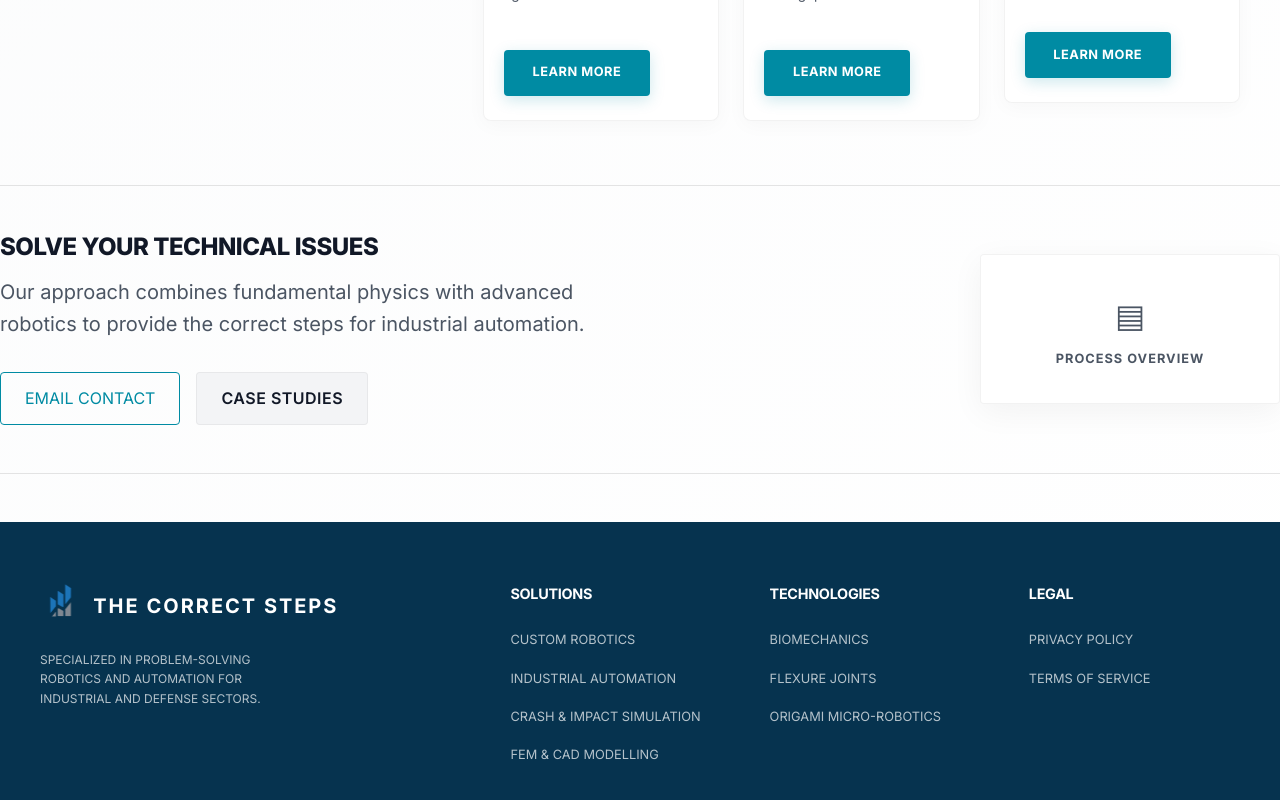
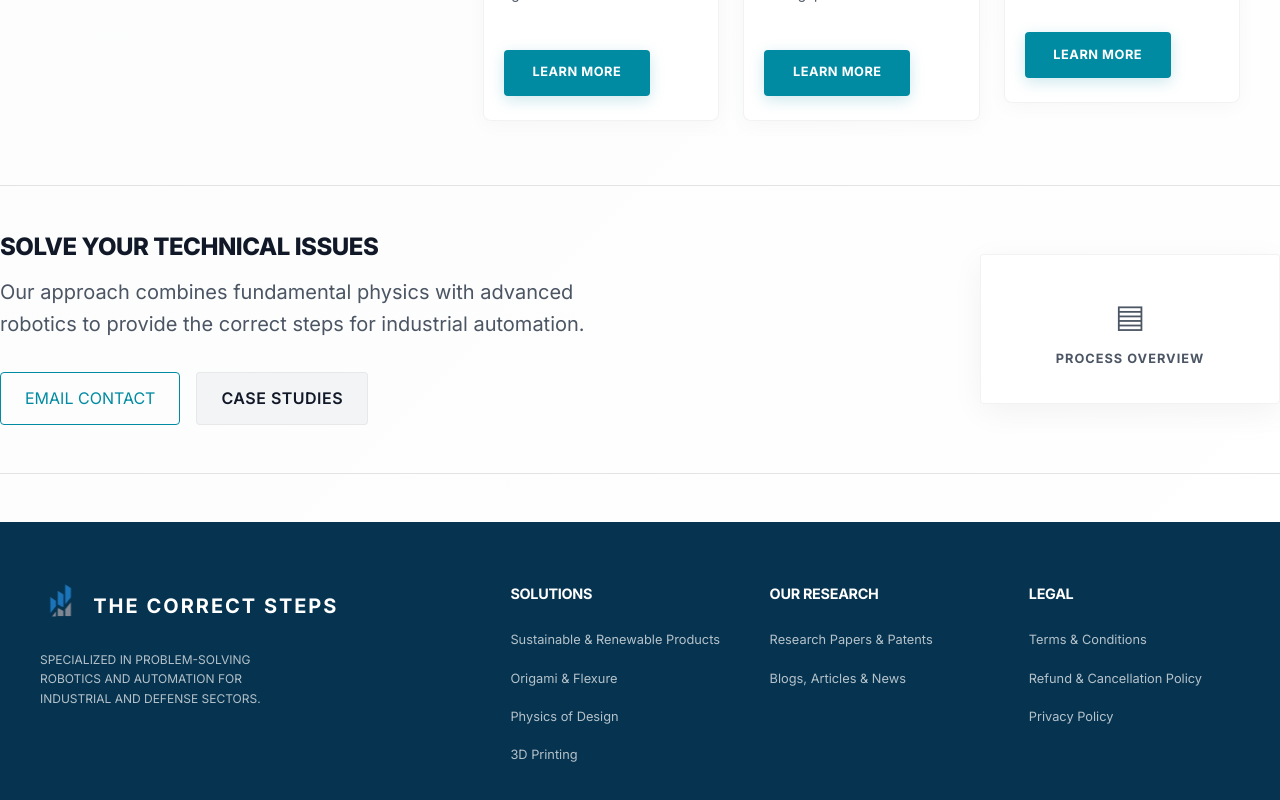
Before and after one commit to MayurSoni2003/csc-web, a Next.js app: page / in a window 1280 px wide. Shown: the part 1994-2794 px from the top of the page. Built offline with nearby package versions, Linux system fonts and the light colour scheme.

Commit message:
Navbar and footer updated

```diff
--- a/app/components/Footer.tsx
+++ b/app/components/Footer.tsx
@@ -23,25 +23,25 @@ function Footer(){
                         <div className="footer-links">
                         <h4>SOLUTIONS</h4>
                         <ul>
-                            <li><Link href="#">CUSTOM ROBOTICS</Link></li>
-                            <li><Link href="#">INDUSTRIAL AUTOMATION</Link></li>
-                            <li><Link href="#">CRASH &amp; IMPACT SIMULATION</Link></li>
-                            <li><Link href="#">FEM &amp; CAD MODELLING</Link></li>
+                            <li><Link href="#">Sustainable & Renewable Products</Link></li>
+                            <li><Link href="#">Origami & Flexure</Link></li>
+                            <li><Link href="#">Physics of Design</Link></li>
+                            <li><Link href="#">3D Printing</Link></li>
                         </ul>
                         </div>
                         <div className="footer-links">
-                        <h4>TECHNOLOGIES</h4>
+                        <h4>OUR RESEARCH</h4>
                         <ul>
-                            <li><Link href="#">BIOMECHANICS</Link></li>
-                            <li><Link href="#">FLEXURE JOINTS</Link></li>
-                            <li><Link href="#">ORIGAMI MICRO-ROBOTICS</Link></li>
+                            <li><Link href="#">Research Papers & Patents</Link></li>
+                            <li><Link href="#">Blogs, Articles & News</Link></li>
                         </ul>
                         </div>
                         <div className="footer-links">
                         <h4>LEGAL</h4>
                         <ul>
-                            <li><Link href="#">PRIVACY POLICY</Link></li>
-                            <li><Link href="#">TERMS OF SERVICE</Link></li>
+                            <li><Link href="#">Terms & Conditions</Link></li>
+                            <li><Link href="#">Refund & Cancellation Policy</Link></li>
+                            <li><Link href="#">Privacy Policy</Link></li>
                         </ul>
                         </div>
                     </div>
--- a/app/components/Navbar.tsx
+++ b/app/components/Navbar.tsx
@@ -22,7 +22,6 @@ const Navbar = () => {
   ];
 
   const researchItems = [
-    { label: 'Virtual Research Lab', href: '/research/virtual-research-lab' },
     { label: 'Research Papers & Patents', href: '/research/research-papers-patents' },
     { label: 'Blogs, Articles & News', href: '/research/blogs-articles-news' },
   ];
@@ -90,13 +89,13 @@ const Navbar = () => {
               href="/"
               className={activeLink === '/' || activeLink === '' ? 'active' : ''}
               onClick={() => handleLinkClick('/')}
-            >HOME</Link>
+            >Home</Link>
           </li>
           <li className="nav-dropdown-wrapper">
             <div className={`nav-dropdown-trigger
               ${pathname.startsWith('/solutions') ? 'active' : ''}`}
             >
-              SOLUTIONS
+              Solutions
               <svg className="dropdown-chevron" width="10" height="6" viewBox="0 0 10 6" fill="none" xmlns="http://www.w3.org/2000/svg">
                 <path d="M1 1L5 5L9 1" stroke="currentColor" strokeWidth="1.5" strokeLinecap="round" strokeLinejoin="round"/>
               </svg>
@@ -122,15 +121,15 @@ const Navbar = () => {
               href="/#products"
               className={activeLink === '#products' ? 'active' : ''}
               onClick={() => handleLinkClick('#products')}
-            > PRODUCTS</Link>
+            > Our Products</Link>
           </li>
-          {/* <li>
+          <li>
             <Link
               href="/virtual-research-lab"
               className={activeLink === '/virtual-research-lab' ? 'active' : ''}
               onClick={() => handleLinkClick('/virtual-research-lab')}
-            >VIRTUAL RESEARCH LAB</Link>
-          </li> */}
+            >Virtual Research Lab</Link>
+          </li>
           <li>
             <Link
               href="https://oltp.thecorrectsteps.com"
@@ -144,7 +143,7 @@ const Navbar = () => {
               className={`nav-dropdown-trigger
               ${pathname.startsWith('/research') ? 'active' : ''}`}
             >
-               RESEARCH
+               Research
               <svg className="dropdown-chevron" width="10" height="6" viewBox="0 0 10 6" fill="none" xmlns="http://www.w3.org/2000/svg">
                 <path d="M1 1L5 5L9 1" stroke="currentColor" strokeWidth="1.5" strokeLinecap="round" strokeLinejoin="round"/>
               </svg>
@@ -169,21 +168,21 @@ const Navbar = () => {
               href="/about-us"
               className={pathname.startsWith('/about-us') ? 'active' : ''}
               onClick={() => handleLinkClick('/about-us')}
-            >ABOUT US</Link>
+            >About Us</Link>
           </li>
           <li>
             <Link
               href="/contact-us"
               className={pathname.startsWith('/contact-us') ? 'active' : ''}
               onClick={() => handleLinkClick('/contact-us')}
-            >CONTACT US</Link>
+            >Contact Us</Link>
           </li>
           <li>
             <Link
               href="/#careers"
               className={activeLink === '#careers' ? 'active' : ''}
               onClick={() => handleLinkClick('#careers')}
-            >CAREERS</Link>
+            >Careers</Link>
           </li>
           {/* <li>
             <Link
```
